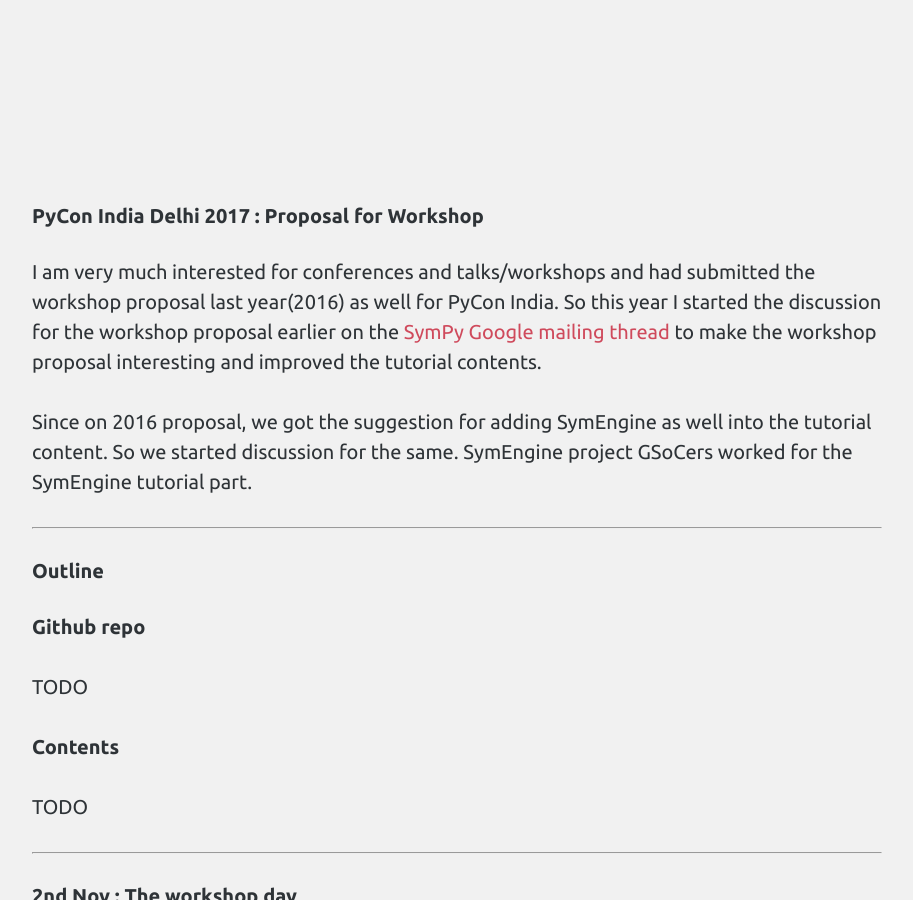
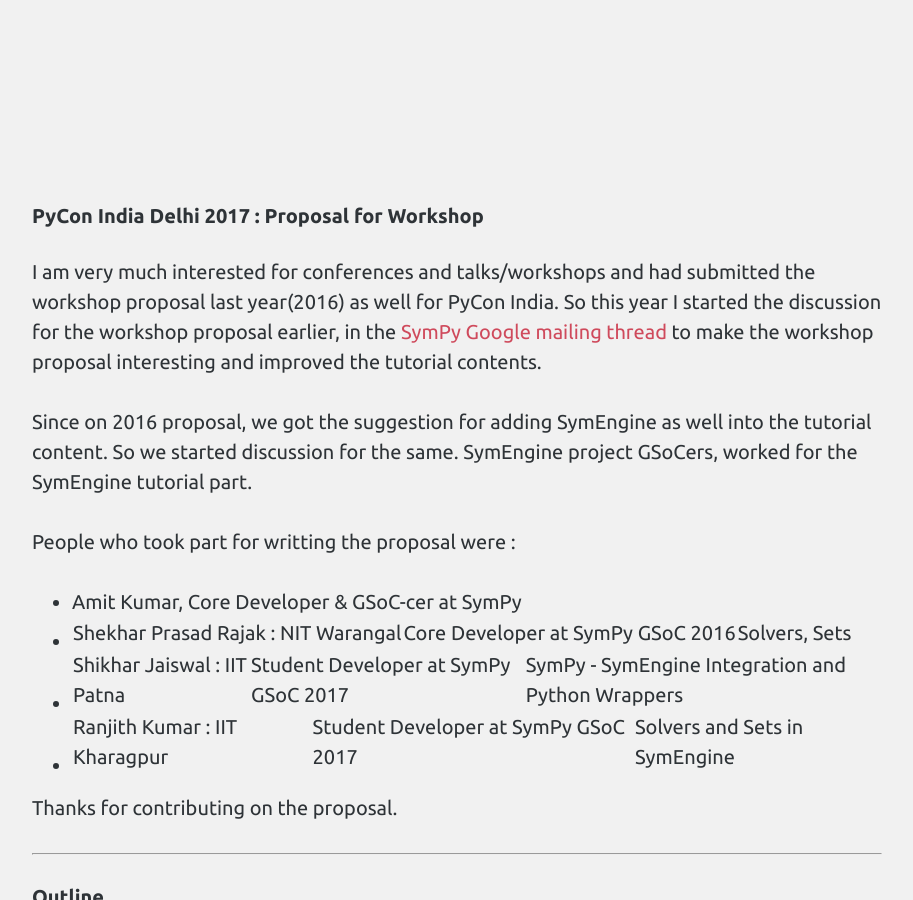
Before and after one commit to Shekharrajak/shekharrajak.github.io, a Jekyll site: the page built from _posts/talks-workshops/2017-11-2-PyConIndia-Delhi-2017.md, in a window 1280 px wide and 900 px high, scrolled down 846 px. Shown: the whole window, without its empty margins (183-1096 px from the left). Built offline with Jekyll 4.4.1, drawn with Linux system fonts in a browser that asks for light colours; nearby versions of some CDN libraries; comment, search, counter and statistics services are not loaded.

Commit message:
contributors names added

```diff
--- a/_posts/talks-workshops/2017-11-2-PyConIndia-Delhi-2017.md
+++ b/_posts/talks-workshops/2017-11-2-PyConIndia-Delhi-2017.md
@@ -22,11 +22,22 @@
 
 I am very much interested for conferences and talks/workshops and had submitted the workshop
 proposal last year(2016) as well for PyCon India. So this year
-I started the discussion for the workshop proposal earlier on the [SymPy Google mailing thread](https://groups.google.com/forum/#!searchin/sympy/pycon$20india%7Csort:date/sympy/s6IOYvHnHxU/xiiY0vdlAQAJ) to make the workshop proposal
+I started the discussion for the workshop proposal earlier, in the
+<a href="https://groups.google.com/forum/#!searchin/sympy/pycon$20india%7Csort:date/sympy/s6IOYvHnHxU/xiiY0vdlAQAJ" target="_blank">SymPy Google mailing thread</a>
+to make the workshop proposal
 interesting and improved the tutorial contents.
 
 Since on 2016 proposal, we got the suggestion for adding SymEngine as well into the tutorial content.
-So we started discussion for the same. SymEngine project GSoCers worked for the SymEngine tutorial part.
+So we started discussion for the same. SymEngine project GSoCers, worked for the SymEngine tutorial part.
+
+People who took part for writting the proposal were :
+
+- Amit Kumar, Core Developer & GSoC-cer at SymPy
+- Shekhar Prasad Rajak : NIT Warangal | Core Developer at SymPy GSoC 2016 | Solvers, Sets
+- Shikhar Jaiswal : IIT Patna | Student Developer at SymPy GSoC 2017 | SymPy - SymEngine Integration and Python Wrappers
+- Ranjith Kumar : IIT Kharagpur | Student Developer at SymPy GSoC 2017 | Solvers and Sets in SymEngine
+
+Thanks for contributing on the proposal.
 
 -------------------------------------------------
 
```
